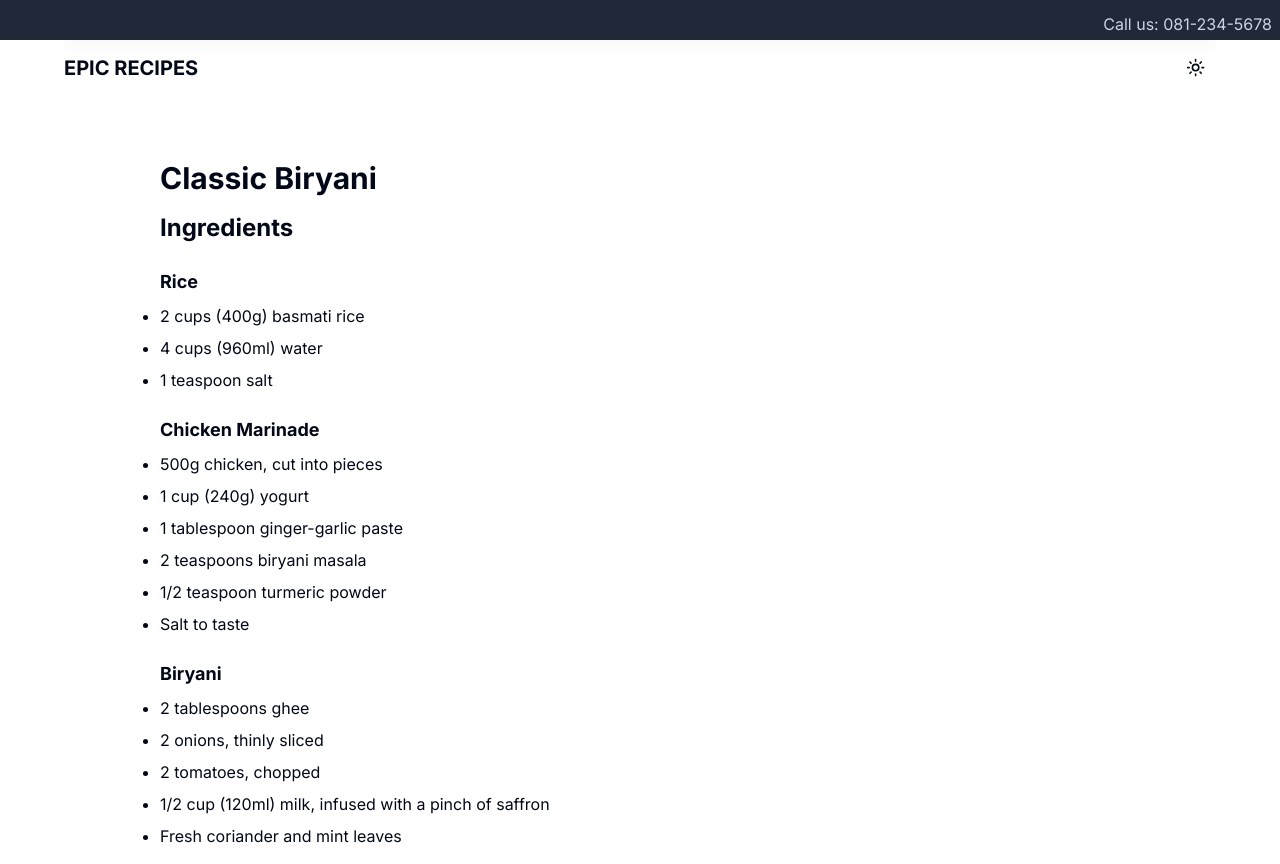
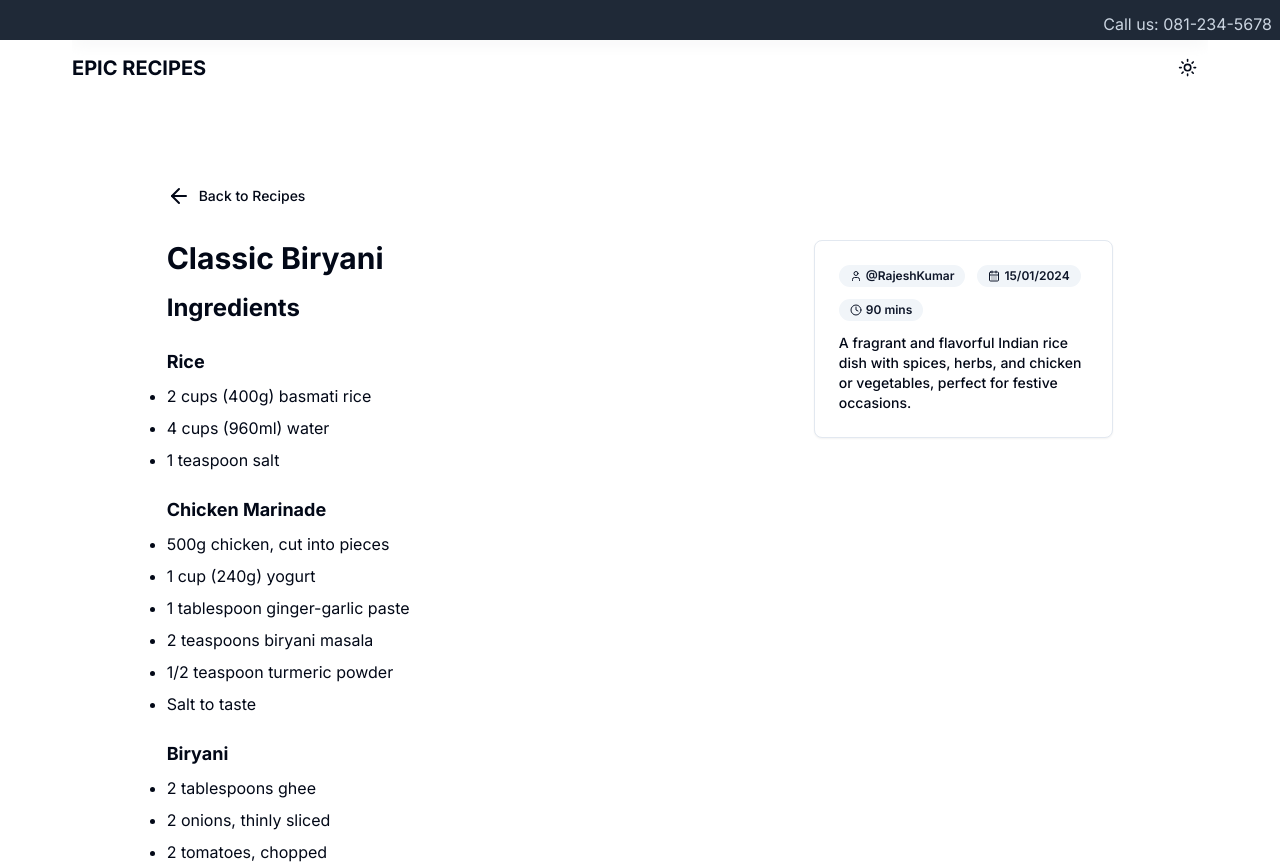
Before and after one commit to YePyaeAung/epic-recipies-next, a Next.js app: page /recipes/biryani in a window 1280 px wide. Shown: the top 864 px of the page. Built offline with nearby package versions, Linux system fonts and the light colour scheme.

Commit message:
Fiexd All

```diff
--- a/app/layout.jsx
+++ b/app/layout.jsx
@@ -20,7 +20,7 @@ export default function RootLayout({ children }) {
                         Call us: 081-234-5678
                     </p>
                 </div>
-                <div className="max-w-6xl mx-auto flex flex-col min-h-screen">
+                <div className="max-w-6xl mx-auto flex flex-col min-h-screen px-2">
                     <ThemeProvider
                         attribute="class"
                         defaultTheme="system"
--- a/app/recipes/[slug]/page.jsx
+++ b/app/recipes/[slug]/page.jsx
@@ -1,7 +1,12 @@
+import { Badge } from "@/components/ui/badge";
+import { Button } from "@/components/ui/button";
+import { Card } from "@/components/ui/card";
 import getRecipesMetaData from "@/lib/getRecipesMetaData";
 import fs from "fs";
 import matter from "gray-matter";
+import { ArrowLeft, CalendarDays, Clock, User } from "lucide-react";
 import Markdown from "markdown-to-jsx";
+import Link from "next/link";
 import { notFound } from "next/navigation";
 
 const getContent = slug => {
@@ -44,9 +49,55 @@ export async function generateStaticParams() {
 const RecipePage = ({ params }) => {
     const { slug } = params;
     const recipe = getContent(slug);
+    const { author, created_at, cook_time, description } = recipe.data;
     return (
-        <section className="w-5/6 mx-auto markdown-content pb-10">
-            <Markdown>{recipe.content}</Markdown>
+        <section className="w-5/6 mx-auto pb-10">
+            <div className="mb-6 mt-4">
+                <Link href="/" passHref>
+                    <Button
+                        variant="ghost"
+                        className="p-0 hover:bg-transparent"
+                    >
+                        <ArrowLeft className="h-6 w-6 mr-2" />
+                        Back to Recipes
+                    </Button>
+                </Link>
+            </div>
+            <div className="grid grid-cols-3 gap-6">
+                <div className="markdown-content col-span-2">
+                    <Markdown>{recipe.content}</Markdown>
+                </div>
+                <div className="col-span-1">
+                    <Card className="p-6">
+                        <div className="flex items-center gap-3 flex-wrap">
+                            <Badge
+                                variant="secondary"
+                                className="flex items-center gap-1"
+                            >
+                                <User className="h-3 w-3" />
+                                <span>{author}</span>
+                            </Badge>
+                            <Badge
+                                variant="secondary"
+                                className="flex items-center gap-1"
+                            >
+                                <CalendarDays className="h-3 w-3" />
+                                <span>{created_at}</span>
+                            </Badge>
+                            <Badge
+                                variant="secondary"
+                                className="flex items-center gap-1"
+                            >
+                                <Clock className="h-3 w-3" />
+                                <span>{cook_time}</span>
+                            </Badge>
+                        </div>
+                        <p className="text-sm font-medium mt-3">
+                            {description}
+                        </p>
+                    </Card>
+                </div>
+            </div>
         </section>
     );
 };
--- a/components/Footer.jsx
+++ b/components/Footer.jsx
@@ -4,7 +4,7 @@ const Footer = () => {
             <hr className="mt-5" />
             <footer className="my-5">
                 <p className="text-sm text-center font-medium">
-                    Make with love by @NextRecipes
+                    Make with love by @NextEpicRecipes
                 </p>
             </footer>
         </div>
--- a/components/Header.jsx
+++ b/components/Header.jsx
@@ -17,7 +17,7 @@ const Header = () => {
     const { setTheme } = useTheme();
     return (
         <nav className="flex items-center justify-between py-2 mb-16 sticky top-0 z-50 border-border/40 bg-background/95 backdrop-blur supports-[backdrop-filter]:bg-background/50">
-            <Link href={"/"} className="text-xl font-bold">
+            <Link href={"/"} className="md:text-xl font-bold">
                 EPIC RECIPES
             </Link>
             <DropdownMenu>
--- a/components/RecipeCard.jsx
+++ b/components/RecipeCard.jsx
@@ -8,13 +8,13 @@ const RecipeCard = ({ recipe }) => {
     return (
         <Card className="my-4">
             <CardHeader>
-                <p className="text-lg font-bold my-2">{title}</p>
-                <div className="md:flex items-center gap-2">
-                    <Badge className="mb-4 sm:mb-0">
+                <p className="md:text-lg font-bold my-2">{title}</p>
+                <div className="flex items-center gap-2 flex-wrap">
+                    <Badge variant="secondary">
                         <User className="w-4 h-4 me-1" />
                         <p className="text-xs">{author}</p>
                     </Badge>
-                    <Badge>
+                    <Badge variant="secondary">
                         <CalendarDays className="w-4 h-4 me-1" />
                         <p className="text-xs">{created_at}</p>
                     </Badge>
@@ -25,7 +25,7 @@ const RecipeCard = ({ recipe }) => {
             </CardContent>
             <CardFooter>
                 <div className="sm:flex items-center justify-between w-full">
-                    <Badge className="w-fit mb-4 sm:mb-0">
+                    <Badge variant="secondary" className="w-fit mb-4 sm:mb-0">
                         <Clock className="w-4 h-4 me-1" />
                         <p className="text-xs">{cook_time}</p>
                     </Badge>
@@ -33,7 +33,7 @@ const RecipeCard = ({ recipe }) => {
                         href={`/recipes/${slug}`}
                         className="flex items-center gap-1 hover:underline"
                     >
-                        <p>Read more</p>
+                        <p className="font-bold">Read more</p>
                         <ArrowUpRight className="w-4 h-4" />
                     </Link>
                 </div>
--- a/components/RecipeList.jsx
+++ b/components/RecipeList.jsx
@@ -15,7 +15,7 @@ const RecipeList = ({ recipes }) => {
                 searchValue={searchValue}
                 setSearchValue={setSearchValue}
             />
-            <h2 className="text-xl font-bold">Popular Recipes</h2>
+            <h2 className="md:text-xl font-bold">Popular Recipes</h2>
             {filteredRecipe.length === 0 && (<p className="my-4 text-center">No Recipe Fond.</p>)}
             {filteredRecipe.map((recipe, index) => (
                 <RecipeCard recipe={recipe} key={index} />
--- a/components/SearchRecipe.jsx
+++ b/components/SearchRecipe.jsx
@@ -4,7 +4,7 @@ import { Input } from "./ui/input";
 
 const SearchRecipe = ({ searchValue, setSearchValue }) => {
     return (
-        <div className="relative w-1/2 mb-5 ml-auto">
+        <div className="relative w-full md:w-1/2 mb-5 ml-auto">
             <Input
                 placeholder="search recipe..."
                 value={searchValue}
```
